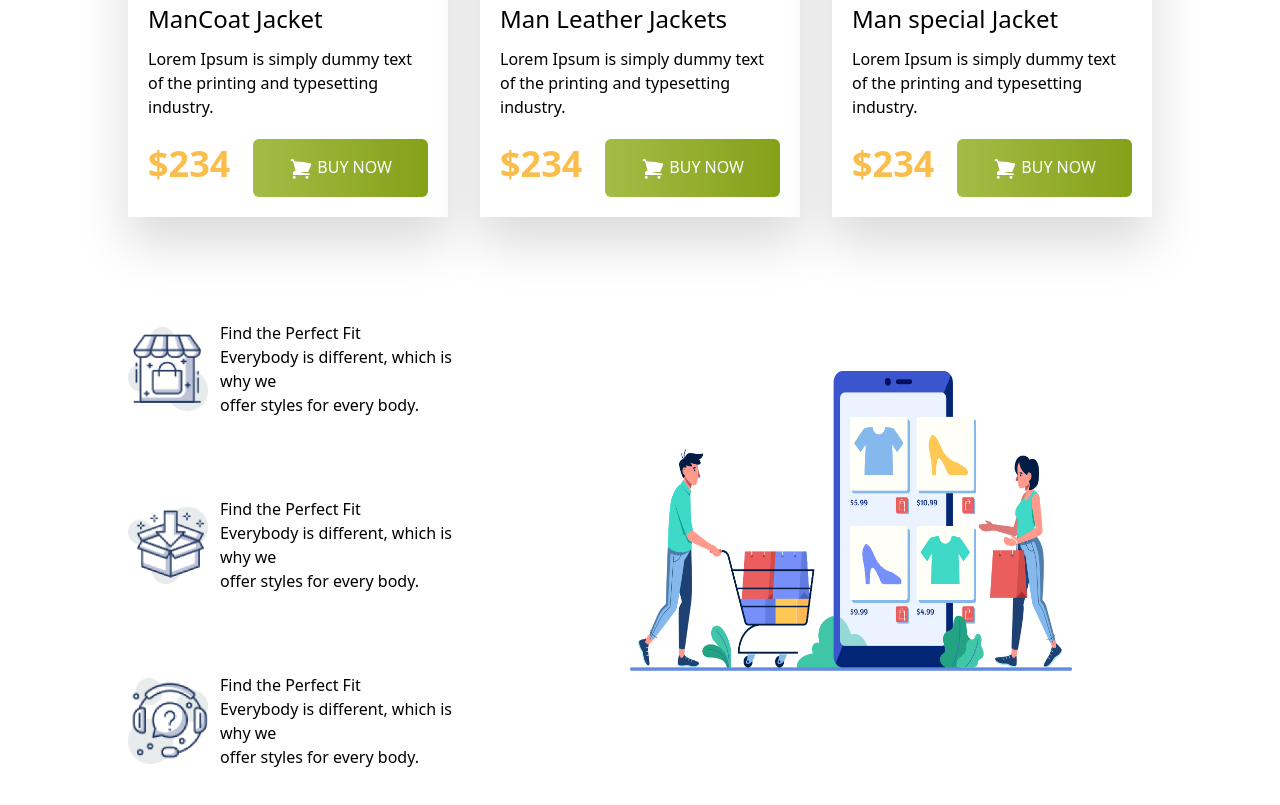
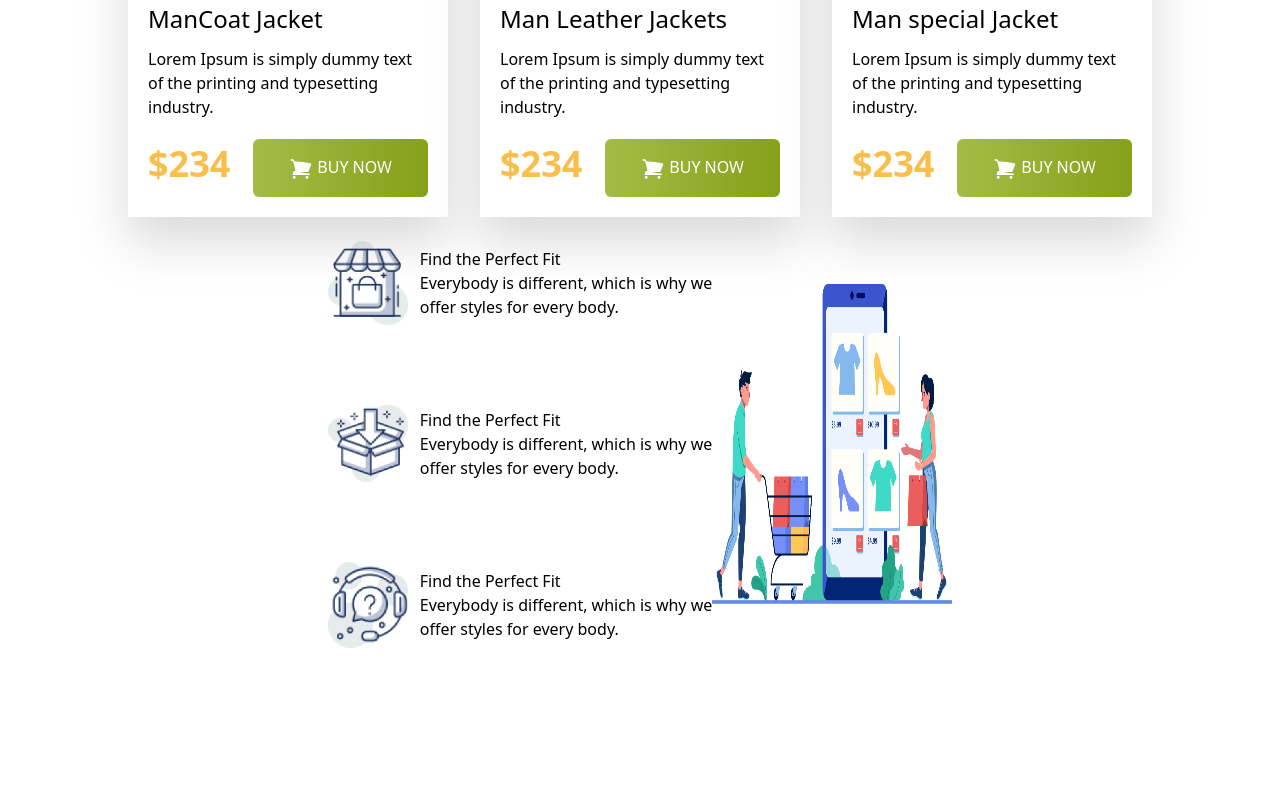
Before and after one commit to Noman-Mia/penguin-fashion, a plain HTML site: page index.html in a window 1280 px wide. Shown: the part 1783-2588 px from the top of the page. After the commit the page ends 2511 px from the top, so only its background shows below. Drawn offline with nearby package versions, Linux system fonts and the light colour scheme.

```diff
--- a/index.html
+++ b/index.html
@@ -180,9 +180,9 @@
             </div>
         </section>
         <!-- last section -->
-        <section class="flex flex-col md:flex-row mt-6 items-center justify-center space-x-40">
+        <section class="flex flex-col md:flex-row mt-6 items-center justify-center ">
             <div class="">
-                <div class="mt-20">
+                <div class="">
                     <div class="flex items-center justify-center space-x-3">
                         <img class="w-20 h-15" src="icons/house.png" alt="">
                       <div>
@@ -216,8 +216,8 @@
                 </div>
             </div>
 
-            <div>
-                <img class="mt-3 pr-20 md:w-140 h-80 pt-5" src="images/shopping.png" alt="">
+            <div class="">
+                <img class="w-60 ml-0 pl-0 pr-0 h-30 md:w-160 h-80 " src="images/shopping.png" alt="">
             </div>
         </section>
     </main>
```
